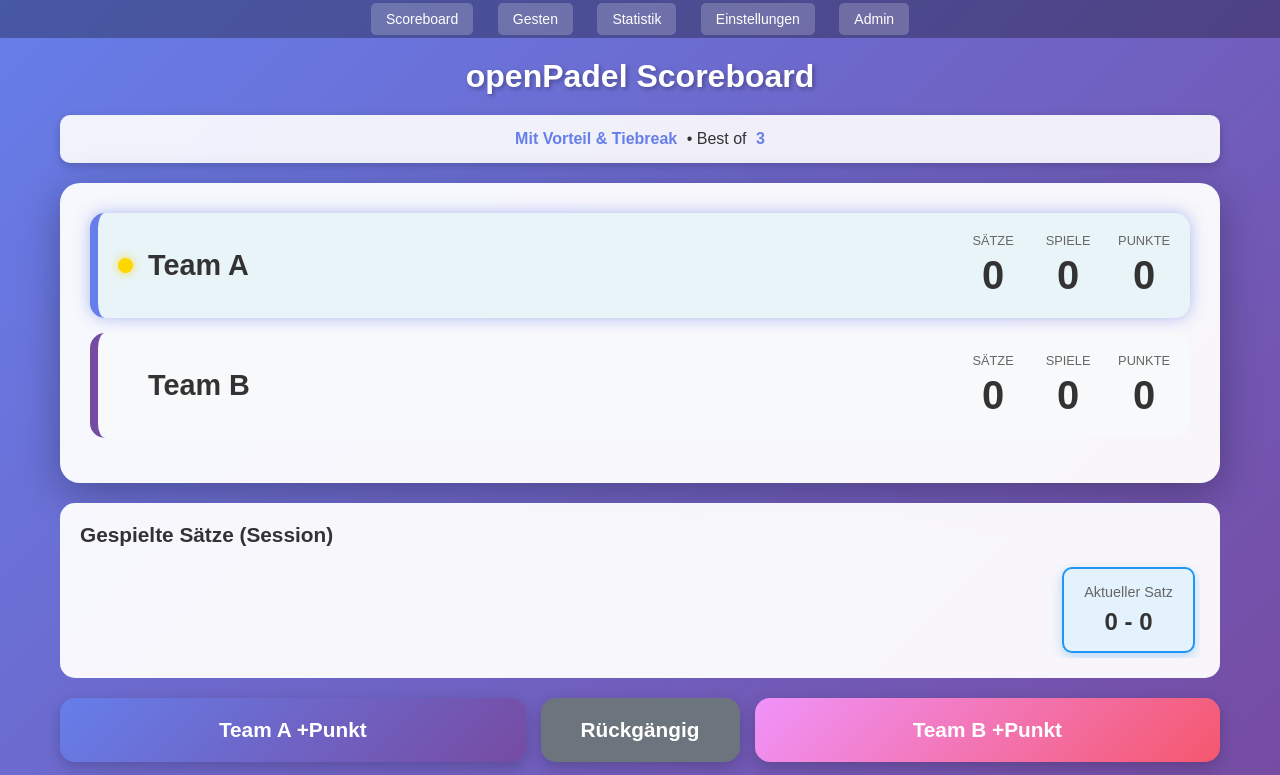
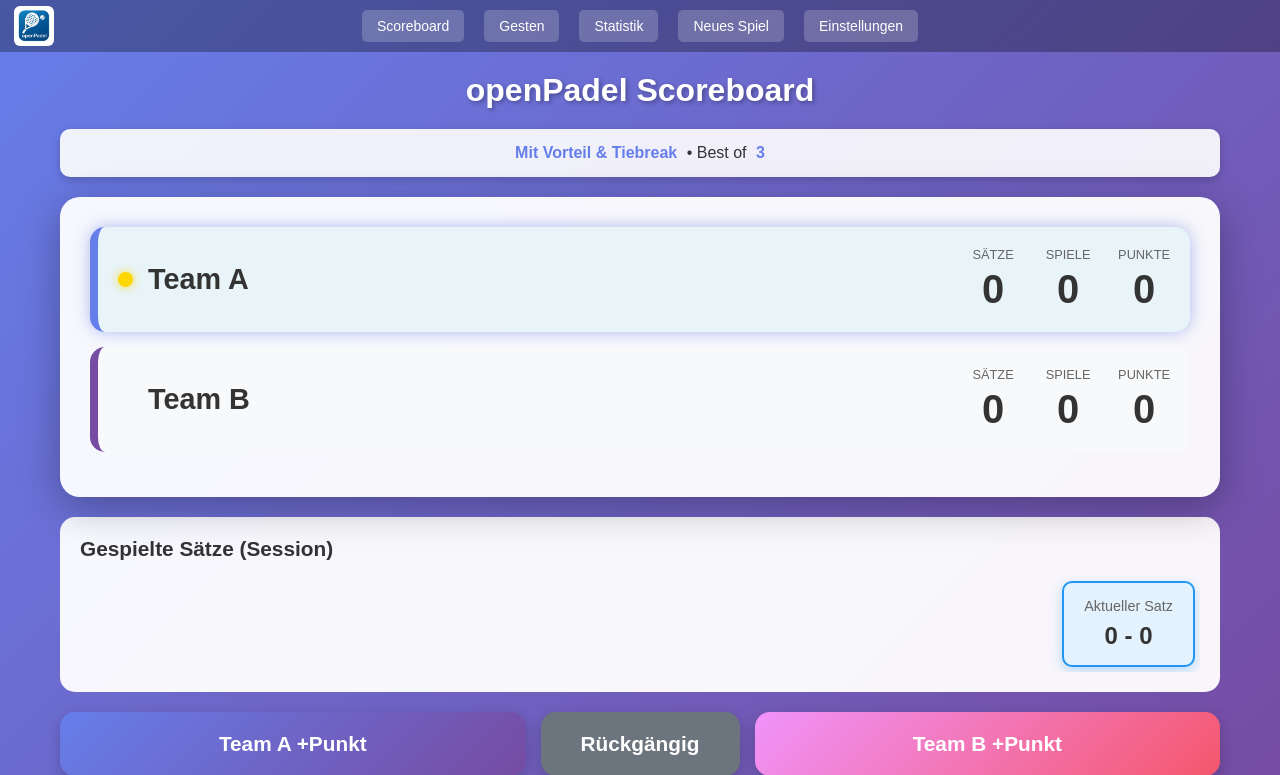
Before and after one commit to Walfrosch92/openPadel, a FastAPI app: page / in a window 1280 px wide. Shown: the top 775 px of the page. Run offline with FastAPI, Linux system fonts and the light colour scheme; data that the repository does not hold is empty.

Commit message:
feat: Logo im Nav, Kamera-Preview im Scoreboard, Nav-Umbenennung
- poweroff.jpg als Logo oben links in allen Seiten-Navigationen
- Kamera-Stream-Vorschau (unten rechts) im Scoreboard wenn Gestenerkennung aktiv
- Nav: 'settings' → 'Neues Spiel' / 'New Game' / 'Nuevo Partido'
- Nav: 'admin' → 'Einstellungen' / 'Settings' / 'Ajustes'
- Übersetzungsdateien DE/EN/ES aktualisiert

```diff
--- a/templates/index.html
+++ b/templates/index.html
@@ -23,6 +23,19 @@
             background: rgba(0, 0, 0, 0.3);
             padding: 10px;
             text-align: center;
+            position: relative;
+            display: flex;
+            align-items: center;
+            justify-content: center;
+        }
+        .nav-logo {
+            position: absolute;
+            left: 14px;
+            top: 50%;
+            transform: translateY(-50%);
+            height: 40px;
+            border-radius: 6px;
+            object-fit: cover;
         }
         .nav a {
             color: #fff;
@@ -75,6 +88,19 @@
             padding: 30px;
             box-shadow: 0 10px 40px rgba(0, 0, 0, 0.3);
             margin-bottom: 20px;
+            position: relative;
+        }
+        .scoreboard-cam {
+            position: absolute;
+            bottom: 12px;
+            right: 14px;
+            width: 150px;
+            height: auto;
+            border-radius: 8px;
+            box-shadow: 0 3px 10px rgba(0, 0, 0, 0.4);
+            border: 2px solid rgba(102, 126, 234, 0.6);
+            display: none;
+            z-index: 10;
         }
         .team-row {
             display: flex;
@@ -312,10 +338,11 @@
 </head>
 <body>
     <nav class="nav">
+        <img src="/poweroff.jpg" alt="openPadel" class="nav-logo">
         <a href="/" data-i18n="nav.scoreboard">{{ t.nav.scoreboard }}</a>
         <a href="/webcam" data-i18n="nav.camera">{{ t.nav.camera }}</a>
         <a href="/stats" data-i18n="nav.stats">{{ t.nav.stats }}</a>
-        <a href="/settings" data-i18n="nav.settings">Settings</a>
+        <a href="/settings" data-i18n="nav.settings">{{ t.nav.settings }}</a>
         <a href="/admin" data-i18n="nav.admin">{{ t.nav.admin }}</a>
     </nav>
 
@@ -329,6 +356,7 @@
         </div>
 
         <div class="scoreboard">
+            <img id="scoreboard-cam" class="scoreboard-cam" src="/webcam/stream" alt="cam">
             <div class="team-row team-a" id="team-a-row">
                 <div class="team-name">
                     <span class="serve-indicator"></span>
@@ -596,6 +624,22 @@
         loadGameModes();
         setInterval(fetchState, 1000);
 
+        // Show/hide camera preview based on gesture recognition setting
+        async function updateCamPreview() {
+            try {
+                const r = await fetch('/api/webcam/settings');
+                const d = await r.json();
+                const cam = document.getElementById('scoreboard-cam');
+                if (d.gesture_recognition_enabled && d.enabled) {
+                    cam.style.display = 'block';
+                } else {
+                    cam.style.display = 'none';
+                }
+            } catch (e) {}
+        }
+        updateCamPreview();
+        setInterval(updateCamPreview, 5000);
+
         function showMatchEndModal(winnerName) {
             const modal = document.getElementById('match-end-modal');
             const winnerText = document.getElementById('winner-text');
--- a/translations/de.json
+++ b/translations/de.json
@@ -4,8 +4,8 @@
     "scoreboard": "Scoreboard",
     "camera": "Gesten",
     "stats": "Statistik",
-    "settings": "Einstellungen",
-    "admin": "Admin",
+    "settings": "Neues Spiel",
+    "admin": "Einstellungen",
     "wifi_info": "WLAN Info"
   },
   "scoreboard": {
--- a/translations/en.json
+++ b/translations/en.json
@@ -4,8 +4,8 @@
     "scoreboard": "Scoreboard",
     "camera": "Gestures",
     "stats": "Statistics",
-    "settings": "Settings",
-    "admin": "Admin",
+    "settings": "New Game",
+    "admin": "Settings",
     "wifi_info": "Wifi Info"
   },
   "scoreboard": {
--- a/translations/es.json
+++ b/translations/es.json
@@ -4,8 +4,8 @@
     "scoreboard": "Marcador",
     "camera": "Gestos",
     "stats": "Estadísticas",
-    "settings": "Ajustes",
-    "admin": "Admin",
+    "settings": "Nuevo Partido",
+    "admin": "Ajustes",
     "wifi_info": "Info WiFi"
   },
   "scoreboard": {
```
Also changed, not shown: templates/admin.html (+16 -2 lines), templates/settings.html (+16 -2 lines), templates/stats.html (+16 -2 lines), templates/webcam.html (+16 -2 lines), templates/wifi_info.html (+4 -4 lines).
